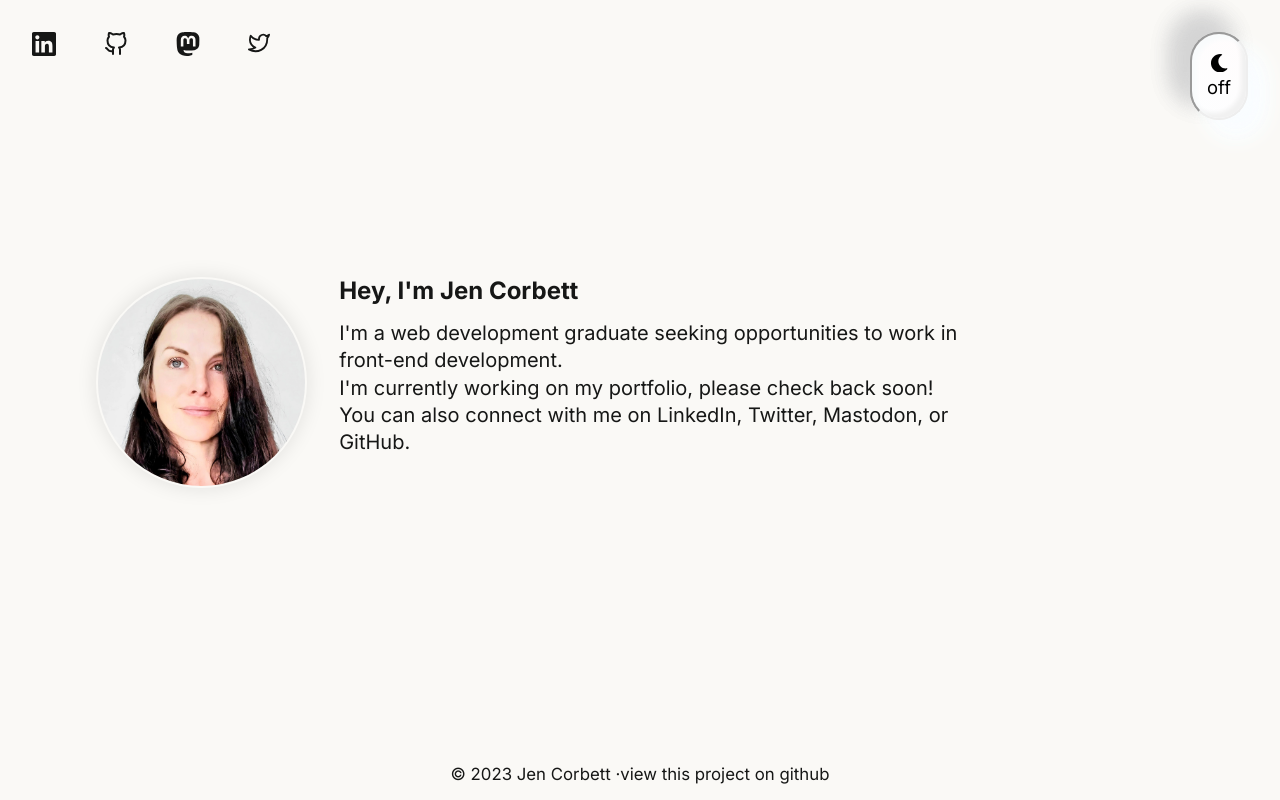
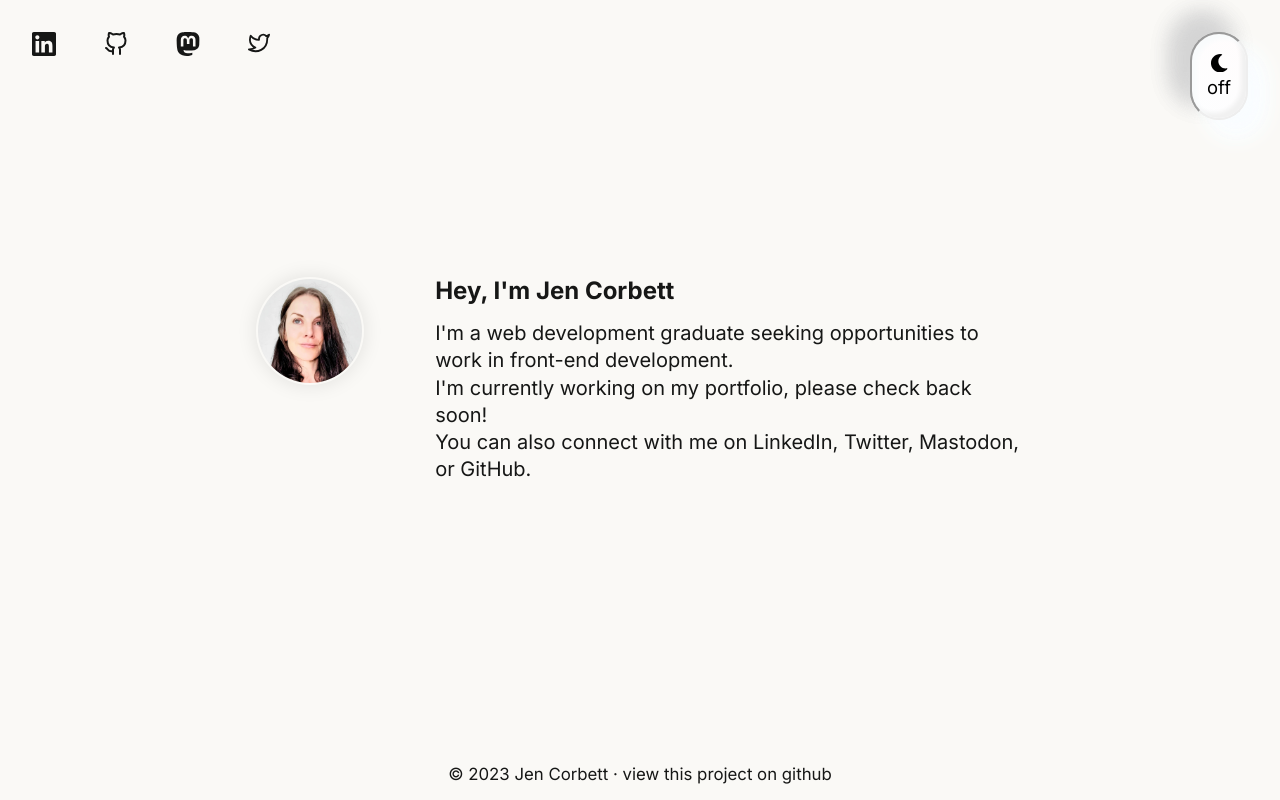
Before and after one commit to ajenstory/jencorbett.dev, a Next.js app in the folder app/: page / in a window 1280 px wide. Built offline with nearby package versions, Linux system fonts and the light colour scheme.

Commit message:
Tidy up files and run prettier

```diff
--- a/app/components/date.js
+++ b/app/components/date.js
@@ -2,7 +2,7 @@ import { parseISO, format } from "date-fns";
 
 const Date = ({ dateString }) => {
   const date = parseISO(dateString);
-  console.log(date);
+
   return (
     <time dateTime={dateString}>
       {format(date, "'on' EEE LLLL, dd, yyyy 'at' p")}
--- a/app/components/footer.js
+++ b/app/components/footer.js
@@ -5,13 +5,13 @@ const Footer = () => (
   <>
     <div className={`${footerStyles.container} `}>
       <div className={`${footerStyles.footerContent} `}>
-        © 2023 Jen Corbett &#183;
+        © 2023 Jen Corbett
         <Link
           target="_blank"
           href="https://github.com/ajenstory/jencorbett.dev"
           title="view this project on github"
         >
-          view this project on github
+          {""} &#183; view this project on github
         </Link>
       </div>
     </div>
--- a/app/components/header.js
+++ b/app/components/header.js
@@ -5,7 +5,6 @@ import Image from "next/image";
 const profilePic = "/profile.jpg";
 
 const MainLayout = ({ home }) => {
-  const name = "Jen Corbett";
   return (
     <header>
       {home ? (
--- a/app/components/header.module.css
+++ b/app/components/header.module.css
@@ -1,6 +1,6 @@
 .borderCircle img {
-  width: 100%;
-  height: auto;
+  /* width: 100%;
+  height: auto; */
   border-radius: 50%;
   border: 2px solid transparent;
   box-shadow: 0px 0px 20px rgba(0, 0, 0, 0.1);
```
Also changed, not shown: app/contentlayer.config.js (+0 -19 lines), app/pages/posts/[tag]/[post].js (+2 -8 lines).
